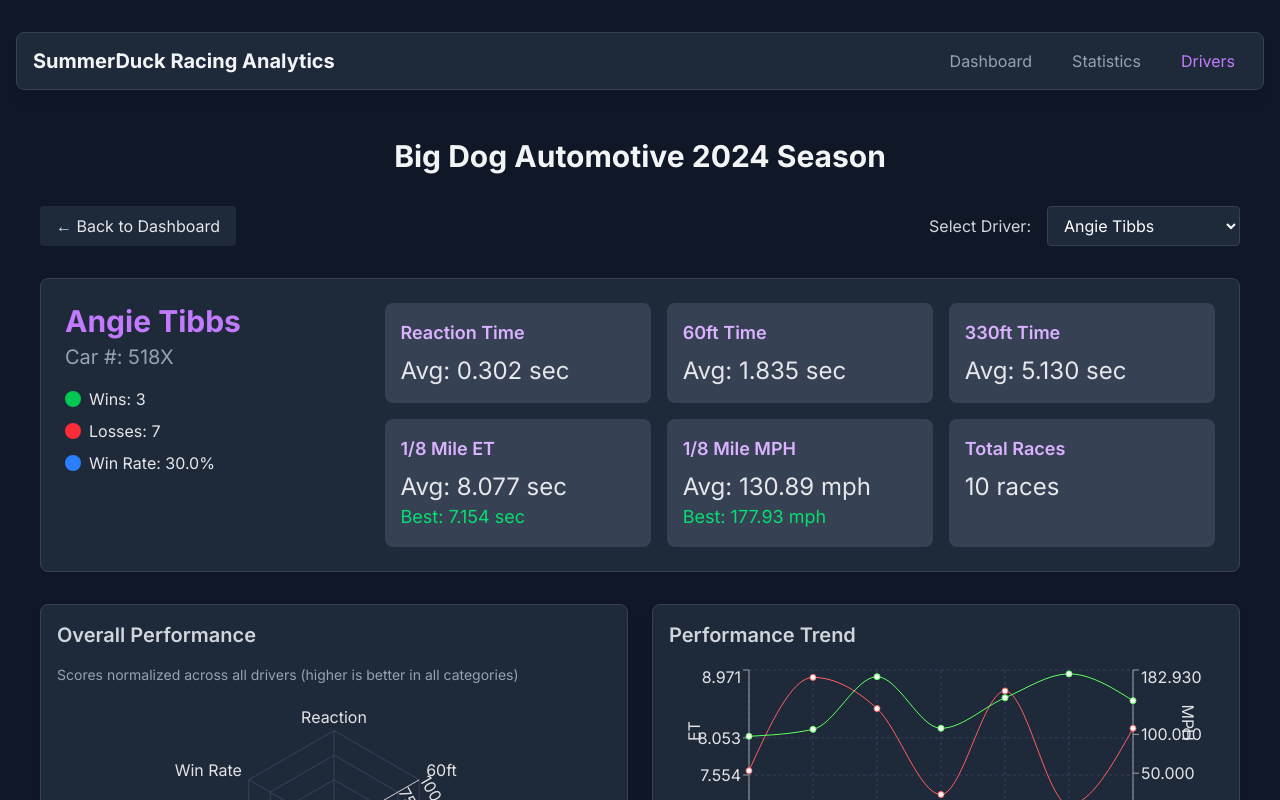
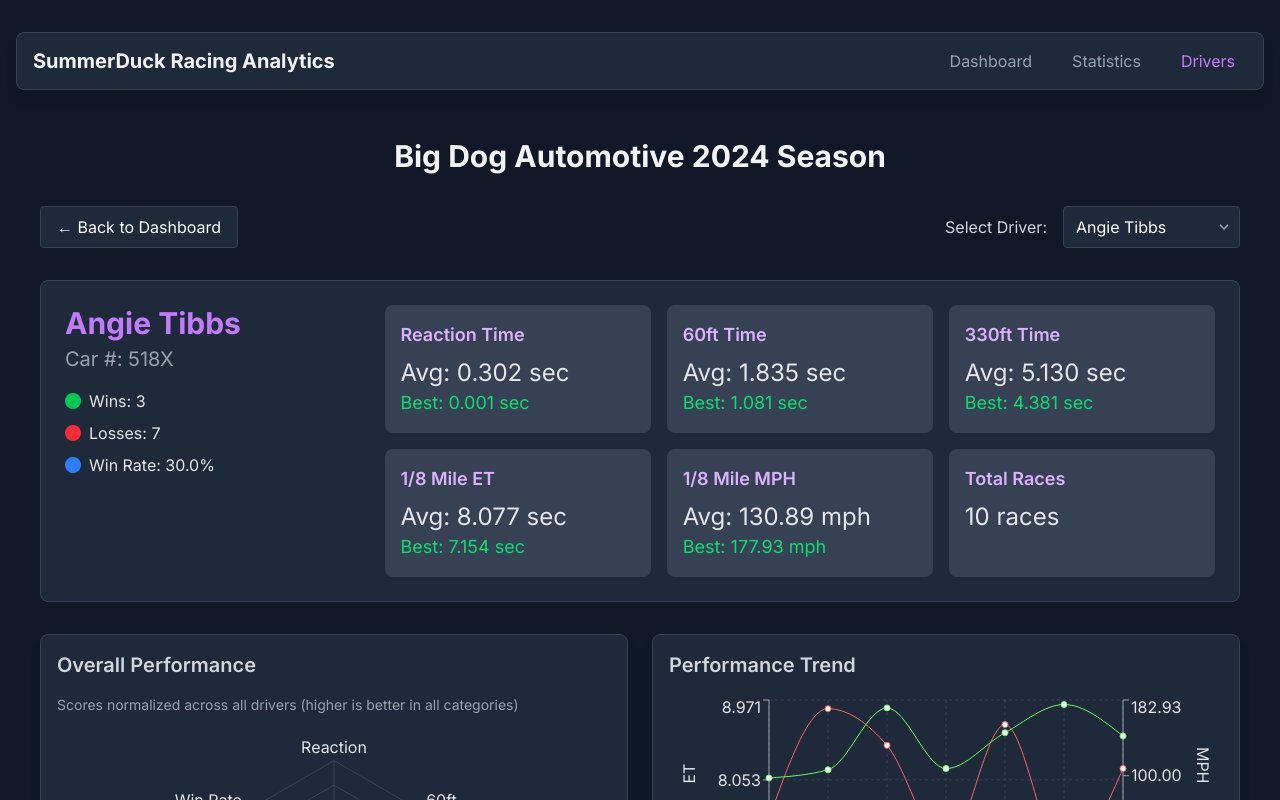
Before and after one commit to Codykilpatrick/summerduck-dashboard, a Next.js app: page / in a window 1280 px wide. Both pictures are taken after a click on the button "Drivers". Shown: the top 800 px of the page. Built offline with nearby package versions, Linux system fonts and the light colour scheme.

Commit message:
Create drivers page

```diff
--- a/src/components/DriversComponent.tsx
+++ b/src/components/DriversComponent.tsx
@@ -35,6 +35,9 @@ interface DriverStats {
   avgEighthET: number;
   avgEighthMPH: number;
   bestEighthET: number;
+  bestThreeThirty: number;
+  bestSixtyFoot: number;
+  bestReaction: number;
   bestEighthMPH: number;
   raceHistory: RaceRecord[];
 }
@@ -128,10 +131,13 @@ const DriversComponent = () => {
     const eighthETTimes = driverRaces.filter(race => race['1/8ET'] && race['1/8ET'] > 0).map(race => race['1/8ET']);
     const eighthMPHSpeeds = driverRaces.filter(race => race['1/8MPH'] && race['1/8MPH'] > 0).map(race => race['1/8MPH']);
 
+
     // Find best times/speeds
     const bestEighthET = eighthETTimes.length > 0 ? Math.min(...eighthETTimes) : 0;
     const bestEighthMPH = eighthMPHSpeeds.length > 0 ? Math.max(...eighthMPHSpeeds) : 0;
-
+    const bestThreeThirty = threeThirtyFootTimes.length > 0 ? Math.min(...threeThirtyFootTimes) : 0;
+    const bestSixtyFoot = sixtyFootTimes.length > 0 ? Math.min(...sixtyFootTimes) : 0;
+    const bestReaction = reactionTimes.length > 0 ? Math.min(...reactionTimes) : 0;
     setDriverStats({
       name: selectedDriver,
       carNumber: driverRaces[0].CarNo,
@@ -145,7 +151,10 @@ const DriversComponent = () => {
       avgEighthET: calcAverage(eighthETTimes),
       avgEighthMPH: calcAverage(eighthMPHSpeeds),
       bestEighthET,
+      bestThreeThirty,
       bestEighthMPH,
+      bestSixtyFoot,
+      bestReaction,
       raceHistory: driverRaces
     });
 
@@ -357,15 +366,16 @@ const DriversComponent = () => {
 
       {/* Navigation */}
       <div className="mb-8 flex items-center gap-4 justify-between">
-        <a href="/" className="bg-gray-800 px-4 py-2 rounded hover:bg-gray-700 transition">
+        <a href="/" className="bg-gray-800 border border-gray-700 px-4 py-2 rounded hover:bg-gray-700 transition text-white">
           ← Back to Dashboard
         </a>
 
         <div className="flex items-center gap-4">
           <label htmlFor="driver-select" className="text-gray-300">Select Driver:</label>
+          <div className="relative">
             <select
               id="driver-select"
-            className="bg-gray-800 border border-gray-700 rounded px-3 py-2 text-white"
+              className="bg-gray-800 border border-gray-700 rounded px-3 py-2 pr-4 text-white appearance-none"
               value={selectedDriver}
               onChange={(e) => setSelectedDriver(e.target.value)}
             >
@@ -373,6 +383,12 @@ const DriversComponent = () => {
                 <option key={driver} value={driver}>{driver}</option>
               ))}
             </select>
+            <div className="pointer-events-none absolute inset-y-0 right-0 flex items-center px-2 text-gray-400">
+              <svg className="fill-current h-4 w-4" xmlns="http://www.w3.org/2000/svg" viewBox="0 0 20 20">
+                <path d="M9.293 12.95l.707.707L15.657 8l-1.414-1.414L10 10.828 5.757 6.586 4.343 8z" />
+              </svg>
+            </div>
+          </div>
         </div>
       </div>
 
@@ -406,16 +422,19 @@ const DriversComponent = () => {
                   <div className="bg-gray-700 p-4 rounded-lg">
                     <h3 className="text-lg font-semibold mb-2 text-purple-300">Reaction Time</h3>
                     <p className="text-2xl">Avg: {formatTime(driverStats.avgReaction)} sec</p>
+                    <p className="text-lg text-green-400">Best: {formatTime(driverStats.bestReaction)} sec</p>
                   </div>
 
                   <div className="bg-gray-700 p-4 rounded-lg">
                     <h3 className="text-lg font-semibold mb-2 text-purple-300">60ft Time</h3>
                     <p className="text-2xl">Avg: {formatTime(driverStats.avg60ft)} sec</p>
+                    <p className="text-lg text-green-400">Best: {formatTime(driverStats.bestSixtyFoot)} sec</p>
                   </div>
 
                   <div className="bg-gray-700 p-4 rounded-lg">
                     <h3 className="text-lg font-semibold mb-2 text-purple-300">330ft Time</h3>
                     <p className="text-2xl">Avg: {formatTime(driverStats.avg330ft)} sec</p>
+                    <p className="text-lg text-green-400">Best: {formatTime(driverStats.bestThreeThirty)} sec</p>
                   </div>
 
                   <div className="bg-gray-700 p-4 rounded-lg">
@@ -459,7 +478,7 @@ const DriversComponent = () => {
                 <ResponsiveContainer width="100%" height="100%">
                   <LineChart
                     data={performanceTrend}
-                    margin={{ top: 5, right: 30, left: 20, bottom: 5 }}
+                    margin={{ top: 5, right: 40, left: 40, bottom: -20 }}
                   >
                     <CartesianGrid strokeDasharray="3 3" stroke={GRID_COLOR} />
                     <XAxis
@@ -475,7 +494,7 @@ const DriversComponent = () => {
                       domain={['dataMin - 0.1', 'dataMax + 0.1']}
                       tick={{ fill: '#E4E4E7' }}
                       stroke="#A1A1AA"
-                      label={{ value: 'ET', angle: -90, position: 'insideLeft', fill: '#E4E4E7' }}
+                      label={{ value: 'ET', angle: -90, position: 'insideLeft', fill: '#E4E4E7', dx: -25 }}
                       tickFormatter={(value) => value.toFixed(3)}
                     />
                     <YAxis
@@ -484,8 +503,8 @@ const DriversComponent = () => {
                       domain={[0, 'dataMax + 5']}
                       tick={{ fill: '#E4E4E7' }}
                       stroke="#A1A1AA"
-                      label={{ value: 'MPH', angle: 90, position: 'insideRight', fill: '#E4E4E7' }}
-                      tickFormatter={(value) => value.toFixed(3)}
+                      label={{ value: 'MPH', angle: 90, position: 'insideRight', fill: '#E4E4E7', dx: 25 }}
+                      tickFormatter={(value) => value.toFixed(2)}
                     />
                     <Tooltip content={<CustomTooltip />} />
                     <Legend formatter={(value, entry) => <span style={{ color: '#E4E4E7' }}>{value}</span>} />
```
Lines whose indentation alone changed are shown as unchanged.
